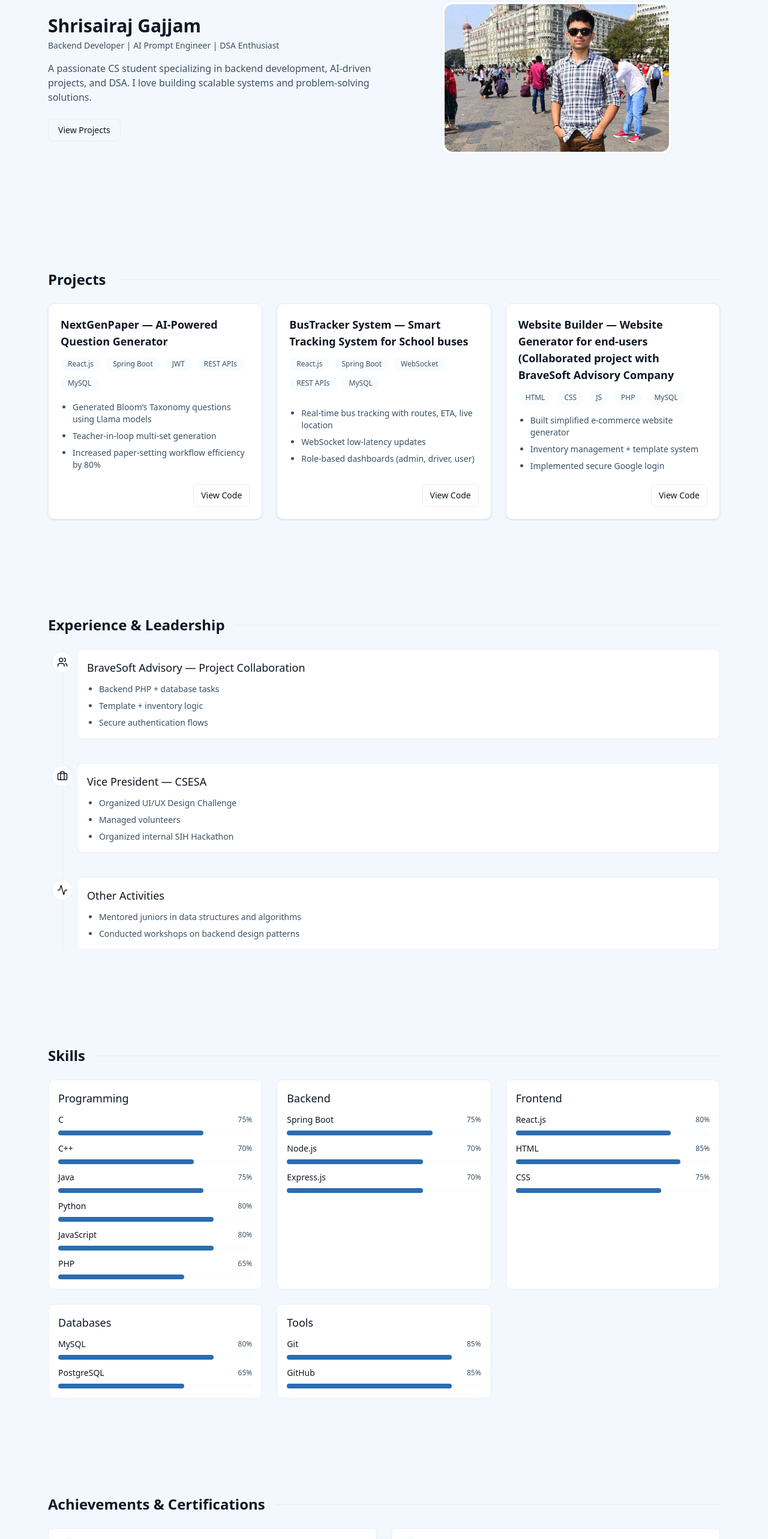
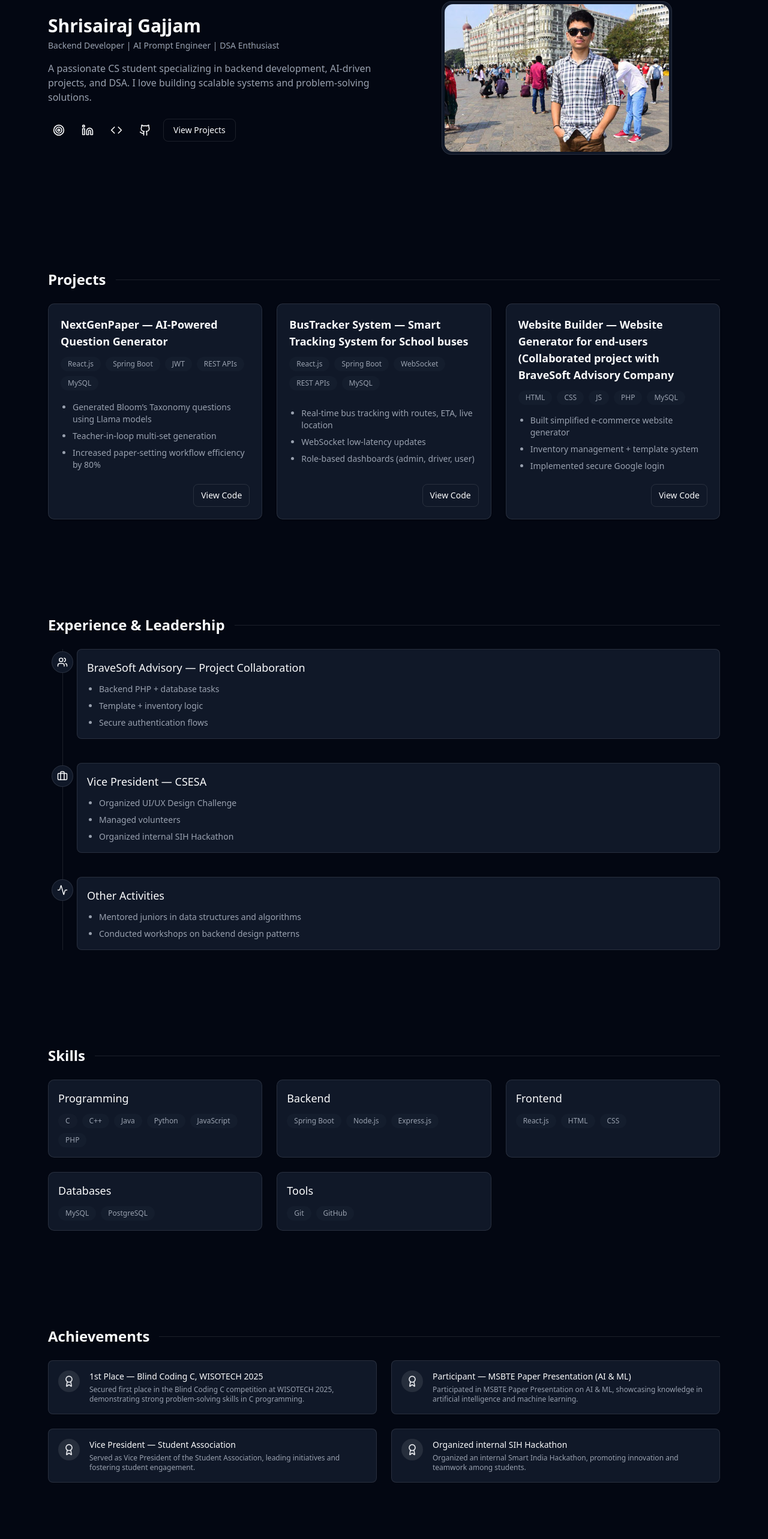
Before and after one commit to shrisairaj/Portfolio, a Next.js app: page / in a window 1280 px wide. Shown: the part 174-2740 px from the top of the page at 60% size. Built offline with nearby package versions, Linux system fonts and the light colour scheme.

Commit message:
added certificate page , changes some UI design in achievements page , added app icons of linkedin,leetcode,github,etc on the homepage

```diff
--- a/src/app/globals.css
+++ b/src/app/globals.css
@@ -116,9 +116,31 @@
 @layer base {
   * {
     @apply border-border outline-ring/50;
+    transition: background-color 0.3s ease, color 0.3s ease, border-color 0.3s ease;
   }
   body {
     @apply bg-background text-foreground;
+  }
+}
+
+.theme-transition::before {
+  content: '';
+  position: fixed;
+  top: 0;
+  left: 0;
+  width: 100%;
+  height: 100%;
+  background: var(--background);
+  z-index: 9999;
+  animation: diagonal-wipe 0.5s ease-in-out;
+}
+
+@keyframes diagonal-wipe {
+  0% {
+    clip-path: polygon(100% 0%, 100% 0%, 100% 0%);
+  }
+  100% {
+    clip-path: polygon(0% 0%, 100% 0%, 100% 100%, 0% 100%);
   }
 }
 
--- a/src/app/page.tsx
+++ b/src/app/page.tsx
@@ -3,6 +3,7 @@ import Projects from "../components/Projects";
 import Experience from "../components/Experience";
 import Skills from "../components/Skills";
 import Achievements from "../components/Achievements";
+import Certificates from "../components/Certificates";
 import Contact from "../components/Contact";
 
 export default function Home() {
@@ -14,6 +15,7 @@ export default function Home() {
         <Experience />
         <Skills />
         <Achievements />
+        <Certificates />
         <Contact />
       </main>
     </div>
--- a/src/components/Achievements.tsx
+++ b/src/components/Achievements.tsx
@@ -2,13 +2,25 @@
 
 import React from "react";
 import { motion } from "framer-motion";
-import { Award, Star, CheckSquare } from "lucide-react";
+import { Award } from "lucide-react";
 
 const ACHIEVEMENTS = [
-  "1st Place — Blind Coding C, WISOTECH 2025",
-  "Participant — MSBTE Paper Presentation (AI & ML)",
-  "Vice President — Student Association",
-  "Organized internal SIH Hackathon",
+  {
+    title: "1st Place — Blind Coding C, WISOTECH 2025",
+    description: "Secured first place in the Blind Coding C competition at WISOTECH 2025, demonstrating strong problem-solving skills in C programming."
+  },
+  {
+    title: "Participant — MSBTE Paper Presentation (AI & ML)",
+    description: "Participated in MSBTE Paper Presentation on AI & ML, showcasing knowledge in artificial intelligence and machine learning."
+  },
+  {
+    title: "Vice President — Student Association",
+    description: "Served as Vice President of the Student Association, leading initiatives and fostering student engagement."
+  },
+  {
+    title: "Organized internal SIH Hackathon",
+    description: "Organized an internal Smart India Hackathon, promoting innovation and teamwork among students."
+  },
 ];
 
 const CERTS = ["Python", "C", "C++", "CSS", "JavaScript"];
@@ -17,15 +29,14 @@ export default function Achievements() {
   return (
     <section id="achievements" className="mx-auto max-w-6xl px-4 py-20">
       <div className="mb-6 flex items-center justify-between">
-        <h2 className="text-2xl font-semibold text-foreground">Achievements & Certifications</h2>
+        <h2 className="text-2xl font-semibold text-foreground">Achievements</h2>
         <div className="h-px flex-1 bg-border ml-4" />
       </div>
 
       <div className="grid grid-cols-1 gap-6 md:grid-cols-2">
-        <div className="space-y-4">
         {ACHIEVEMENTS.map((a, i) => (
           <motion.article
-              key={a}
+            key={a.title}
             whileHover={{ y: -6 }}
             transition={{ type: "spring", stiffness: 300 }}
             className="flex items-start gap-4 rounded-md border border-border bg-card p-4"
@@ -34,47 +45,12 @@ export default function Achievements() {
               <Award size={20} />
             </div>
             <div>
-                <h3 className="text-sm font-medium text-foreground">{a}</h3>
-                <p className="mt-1 text-xs text-muted-foreground">&nbsp;</p>
+              <h3 className="text-sm font-medium text-foreground">{a.title}</h3>
+              <p className="mt-1 text-xs text-muted-foreground">{a.description}</p>
             </div>
           </motion.article>
         ))}
       </div>
-
-        <div className="space-y-4">
-          <motion.div
-            whileHover={{ scale: 1.02 }}
-            className="rounded-md border border-border bg-card p-4"
-          >
-            <div className="flex items-center gap-3">
-              <div className="rounded-full bg-accent/10 p-2 text-accent">
-                <Star size={18} />
-              </div>
-              <h3 className="text-sm font-medium text-foreground">Certifications</h3>
-            </div>
-
-            <div className="mt-3 flex flex-wrap gap-2">
-              {CERTS.map((c) => (
-                <span
-                  key={c}
-                  className="inline-flex items-center gap-2 rounded-full bg-muted/30 px-3 py-1 text-xs font-medium text-muted-foreground"
-                >
-                  <CheckSquare size={14} />
-                  {c}
-                </span>
-              ))}
-            </div>
-          </motion.div>
-
-          <motion.div
-            whileHover={{ y: -4 }}
-            className="rounded-md border border-border bg-card p-4"
-          >
-            <h3 className="text-sm font-medium text-foreground">More</h3>
-            <p className="mt-2 text-sm text-muted-foreground">Open to sharing certificates and detailed reports on request.</p>
-          </motion.div>
-        </div>
-      </div>
     </section>
   );
 }
--- /dev/null
+++ b/src/components/Certificates.tsx
@@ -0,0 +1,50 @@
+"use client";
+
+import React from "react";
+import { motion } from "framer-motion";
+import { CheckSquare } from "lucide-react";
+
+const CERTS = [
+  { name: "Python", link: "#" },
+  { name: "C", link: "#" },
+  { name: "C++", link: "#" },
+  { name: "CSS", link: "#" },
+  { name: "JavaScript", link: "#" },
+];
+
+export default function Certificates() {
+  return (
+    <section id="certificates" className="mx-auto max-w-6xl px-4 py-20">
+      <div className="mb-6 flex items-center justify-between">
+        <h2 className="text-2xl font-semibold text-foreground">Certificates</h2>
+        <div className="h-px flex-1 bg-border ml-4" />
+      </div>
+
+      <div className="grid grid-cols-1 gap-6 md:grid-cols-2">
+        {CERTS.map((c) => (
+          <motion.article
+            key={c.name}
+            whileHover={{ y: -6 }}
+            transition={{ type: "spring", stiffness: 300 }}
+            className="flex items-start gap-4 rounded-md border border-border bg-card p-4"
+          >
+            <div className="rounded-full bg-accent/10 p-2 text-accent">
+              <CheckSquare size={20} />
+            </div>
+            <div>
+              <a
+                href={c.link}
+                target="_blank"
+                rel="noopener noreferrer"
+                className="text-sm font-medium text-foreground hover:underline"
+              >
+                {c.name}
+              </a>
+              <p className="mt-1 text-xs text-muted-foreground">Certificate</p>
+            </div>
+          </motion.article>
+        ))}
+      </div>
+    </section>
+  );
+}
--- a/src/components/Hero.tsx
+++ b/src/components/Hero.tsx
@@ -3,6 +3,7 @@
 import React from "react";
 import { motion } from "framer-motion";
 import Link from "next/link";
+import { Github, Linkedin, Code, Target } from "lucide-react";
 
 export default function Hero() {
   return (
@@ -36,6 +37,20 @@ export default function Hero() {
             </motion.p>
 
             <div className="mt-6 flex w-full flex-col gap-3 sm:flex-row sm:items-center md:w-auto">
+              <div className="flex gap-3">
+                <a href="https://leetcode.com/yourusername" target="_blank" rel="noopener noreferrer" className="p-2 rounded-md hover:bg-muted/30 transition">
+                  <Target size={20} />
+                </a>
+                <a href="https://linkedin.com/in/yourprofile" target="_blank" rel="noopener noreferrer" className="p-2 rounded-md hover:bg-muted/30 transition">
+                  <Linkedin size={20} />
+                </a>
+                <a href="https://codingninjas.com/yourprofile" target="_blank" rel="noopener noreferrer" className="p-2 rounded-md hover:bg-muted/30 transition">
+                  <Code size={20} />
+                </a>
+                <a href="https://github.com/yourusername" target="_blank" rel="noopener noreferrer" className="p-2 rounded-md hover:bg-muted/30 transition">
+                  <Github size={20} />
+                </a>
+              </div>
               <Link href="#projects" className="inline-flex items-center justify-center rounded-md border border-border bg-transparent px-4 py-2 text-sm font-medium text-foreground hover:bg-muted/30">
                 View Projects
               </Link>
--- a/src/components/Navbar.tsx
+++ b/src/components/Navbar.tsx
@@ -9,6 +9,7 @@ import { Sun, Moon, Menu, X } from "lucide-react";
 const NAV_LINKS = [
   { href: "#skills", label: "Skills" },
   { href: "#achievements", label: "Achievements" },
+  { href: "#certificates", label: "Certificates" },
   { href: "#experience", label: "Experience" },
   { href: "#projects", label: "Projects" },
   { href: "#contact", label: "Contact" },
@@ -19,14 +20,15 @@ export default function Navbar() {
   const [theme, setTheme] = useState<"light" | "dark" | "system">("system");
 
   useEffect(() => {
-    // Initialize theme from localStorage or system
+    // Initialize theme from localStorage or default to dark
     const saved = localStorage.getItem("theme");
     if (saved === "light" || saved === "dark") {
       setTheme(saved);
       applyTheme(saved);
     } else {
-      setTheme("system");
-      applyTheme(getSystemTheme());
+      setTheme("dark");
+      applyTheme("dark");
+      localStorage.setItem("theme", "dark");
     }
   }, []);
 
--- a/src/components/Skills.tsx
+++ b/src/components/Skills.tsx
@@ -57,30 +57,14 @@ export default function Skills() {
               {category}
             </h3>
 
-            <div className="flex flex-col gap-3">
+            <div className="flex flex-wrap gap-2">
               {skills.map((s) => (
-                <div key={s.name} className="flex flex-col gap-2">
-                  <div className="flex items-center justify-between">
-                    <span className="text-sm font-medium text-foreground">{s.name}</span>
-                    {s.level !== undefined && (
-                      <span className="text-xs text-muted-foreground">{s.level}%</span>
-                    )}
-                  </div>
-
-                  {/* progress bar */}
-                  {s.level !== undefined ? (
-                    <div className="h-2 w-full rounded-full bg-muted/20">
-                      <div
-                        className="h-2 rounded-full bg-primary"
-                        style={{ width: `${s.level}%` }}
-                      />
-                    </div>
-                  ) : (
-                    <div className="inline-flex flex-wrap gap-2">
-                      <span className="inline-flex items-center rounded-full bg-muted/30 px-3 py-1 text-xs font-medium text-muted-foreground">{s.name}</span>
-                    </div>
-                  )}
-                </div>
+                <span
+                  key={s.name}
+                  className="inline-flex items-center rounded-full bg-muted/30 px-3 py-1 text-xs font-medium text-muted-foreground"
+                >
+                  {s.name}
+                </span>
               ))}
             </div>
           </motion.div>
```
Lines whose indentation alone changed are shown as unchanged.
